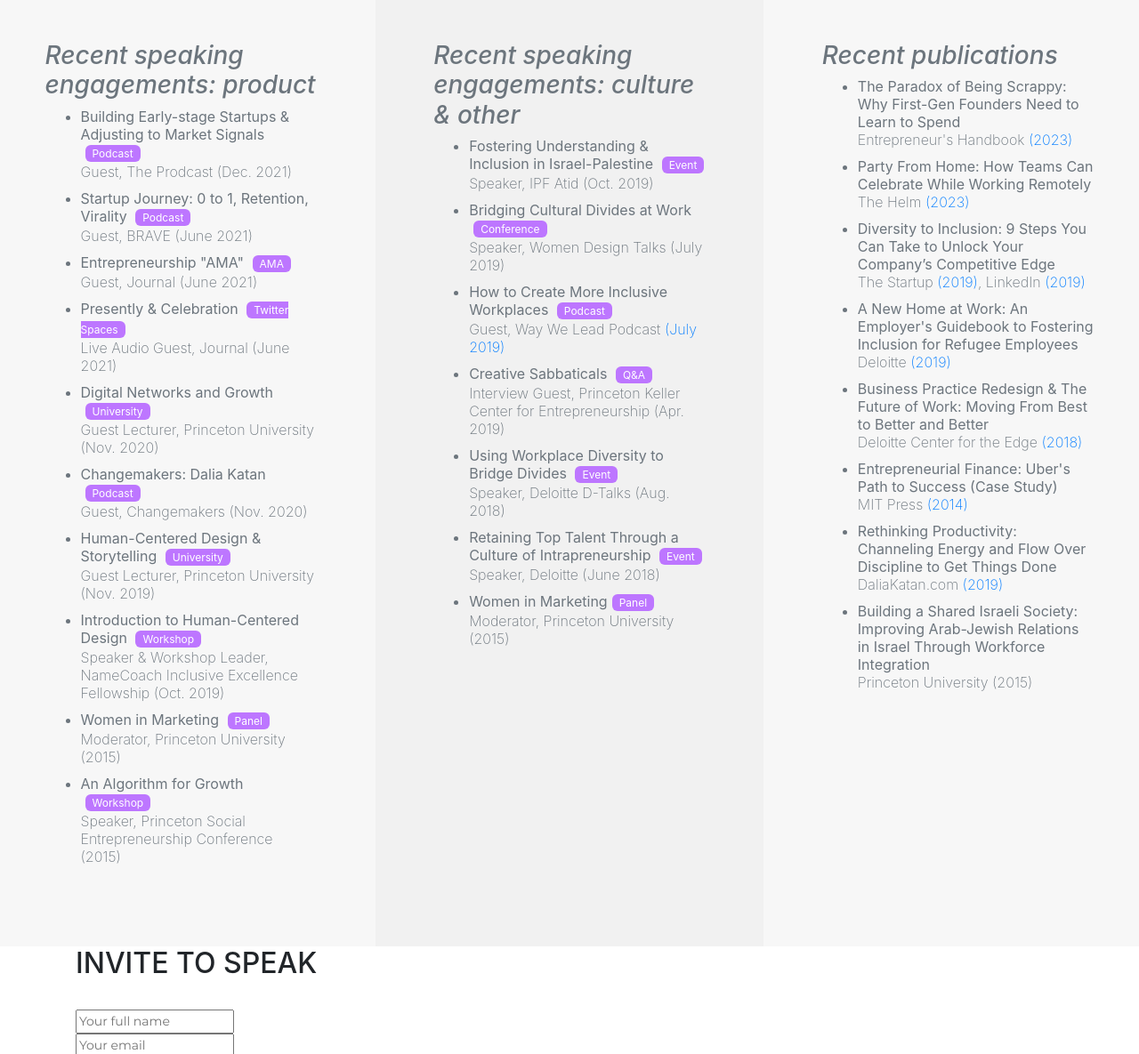
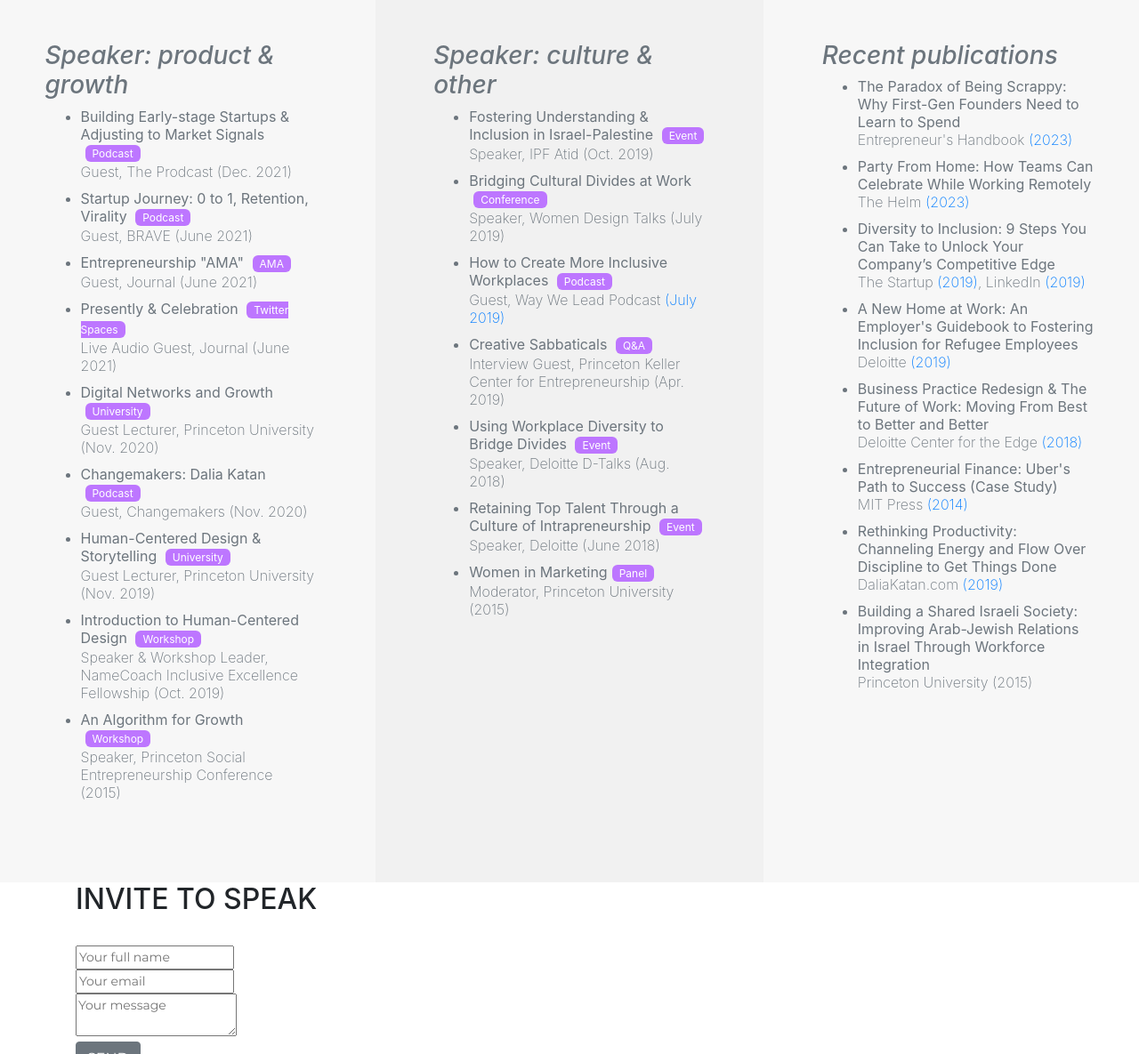
Before and after one commit to dalkat/dalkat.github.io, a Jekyll site: the page built from speaker 2.md, in a window 1280 px wide and 1400 px high, scrolled down 3434 px. Shown: the part 215-1400 px from the top of the window at 89% size. Built offline with Jekyll 4.4.1, drawn with Linux system fonts in a browser that asks for light colours; nearby versions of some CDN libraries; some web fonts are replaced; library files that are not in the unit come from our copies.

Commit message:
Update speaker.html

```diff
--- a/_layouts/speaker.html
+++ b/_layouts/speaker.html
@@ -111,7 +111,7 @@ layout: default-sub
 <div class="row">
   <div class="col-sm-12 col-lg-4" style="padding: 5%; background-color: #f7f7f7;transition: all 0.3s;">
     <div>
-      <h3 class="text-muted"><span style="text-align: center;"><em>Recent speaking engagements: product</em></span></h3>
+      <h3 class="text-muted"><span style="text-align: center;"><em>Speaker: product & growth</em></span></h3>
           <h5 style="font-size:1rem!important;"><ul class="text-muted" style="font-weight: 200;  line-height: 20px;">
             <li style="padding-bottom: 10px;"><span style="font-weight:400;">Building Early-stage Startups & Adjusting to Market Signals</span> <span style="font-weight:400;padding: 2px 8px;border-radius: 6px;background-color:#bd76ff;font-size: 12px;color: #fff;margin-left: 5px;">Podcast</span><br>Guest, The Prodcast (Dec. 2021)</li>
             <li style="padding-bottom: 10px;"><span style="font-weight:400;">Startup Journey: 0 to 1, Retention, Virality</span> <span style="font-weight:400;padding: 2px 8px;border-radius: 6px;background-color:#bd76ff;font-size: 12px;color: #fff;margin-left: 5px;">Podcast</span><br>Guest, BRAVE (June 2021)</li>
@@ -121,7 +121,6 @@ layout: default-sub
             <li style="padding-bottom: 10px;"><span style="font-weight:400;">Changemakers: Dalia Katan </span> <span style="font-weight:400;padding: 2px 8px;border-radius: 6px;background-color:#bd76ff;font-size: 12px;color: #fff;margin-left: 5px;">Podcast</span><br>Guest, Changemakers (Nov. 2020)</li>
             <li style="padding-bottom: 10px;"><span style="font-weight:400;">Human-Centered Design & Storytelling</span> <span style="font-weight:400;padding: 2px 8px;border-radius: 6px;background-color:#bd76ff;font-size: 12px;color: #fff;margin-left: 5px;">University</span><br>Guest Lecturer, Princeton University (Nov. 2019)</li>
             <li style="padding-bottom: 10px;"><span style="font-weight:400;">Introduction to Human-Centered Design</span> <span style="font-weight:400;padding: 2px 8px;border-radius: 6px;background-color:#bd76ff;font-size: 12px;color: #fff;margin-left: 5px;">Workshop</span><br>Speaker & Workshop Leader, NameCoach Inclusive Excellence Fellowship (Oct. 2019)</li>
-            <li style="padding-bottom: 10px;"><span style="font-weight:400;">Women in Marketing</span> <span style="font-weight:400;padding: 2px 8px;border-radius: 6px;background-color:#bd76ff;font-size: 12px;color: #fff;margin-left: 5px;">Panel</span><br>Moderator, Princeton University (2015)</li>
             <li style="padding-bottom: 10px;"><span style="font-weight:400;">An Algorithm for Growth</span> <span style="font-weight:400;padding: 2px 8px;border-radius: 6px;background-color:#bd76ff;font-size: 12px;color: #fff;margin-left: 5px;">Workshop</span><br>Speaker, Princeton Social Entrepreneurship Conference (2015)</li></ul></h5>
   </div>
   </div>
@@ -130,7 +129,7 @@ layout: default-sub
 
   <div class="col-sm-12 col-lg-4" style="padding: 5%; background-color: #f1f1f1;transition: all 0.3s;">
     <div>
-      <h3 class="text-muted"><span style="text-align: center;"><em>Recent speaking engagements: culture & other</em></span></h3>
+      <h3 class="text-muted"><span style="text-align: center;"><em>Speaker: culture & other</em></span></h3>
           <h5 style="font-size:1rem!important;"><ul class="text-muted" style="font-weight: 200;  line-height: 20px;">
             <li style="padding-bottom: 10px;"><span style="font-weight:400;">Fostering Understanding & Inclusion in Israel-Palestine</span> <span style="font-weight:400;padding: 2px 8px;border-radius: 6px;background-color:#bd76ff;font-size: 12px;color: #fff;margin-left: 5px;">Event</span><br>Speaker, IPF Atid (Oct. 2019)</li>
             <li style="padding-bottom: 10px;"><span style="font-weight:400;">Bridging Cultural Divides at Work</span> <span style="font-weight:400;padding: 2px 8px;border-radius: 6px;background-color:#bd76ff;font-size: 12px;color: #fff;margin-left: 5px;">Conference</span><br>Speaker, Women Design Talks (July 2019)</li>
```
